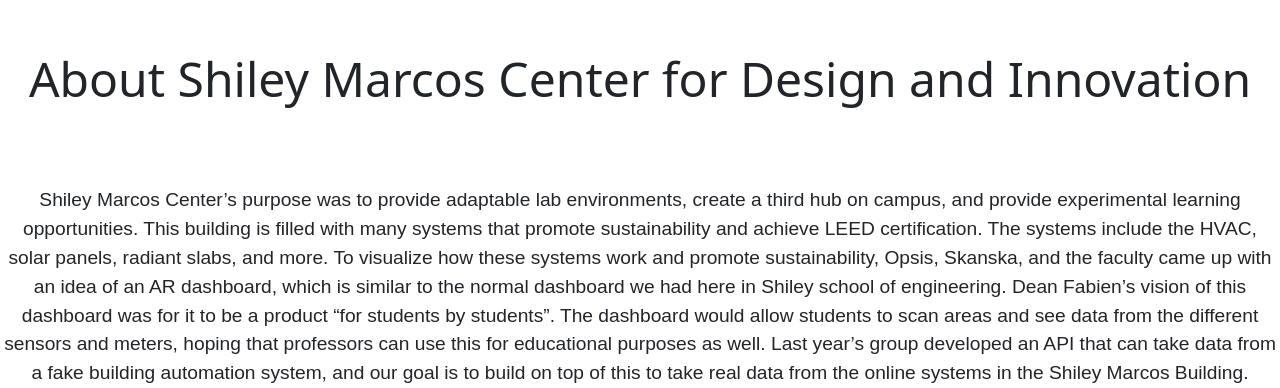
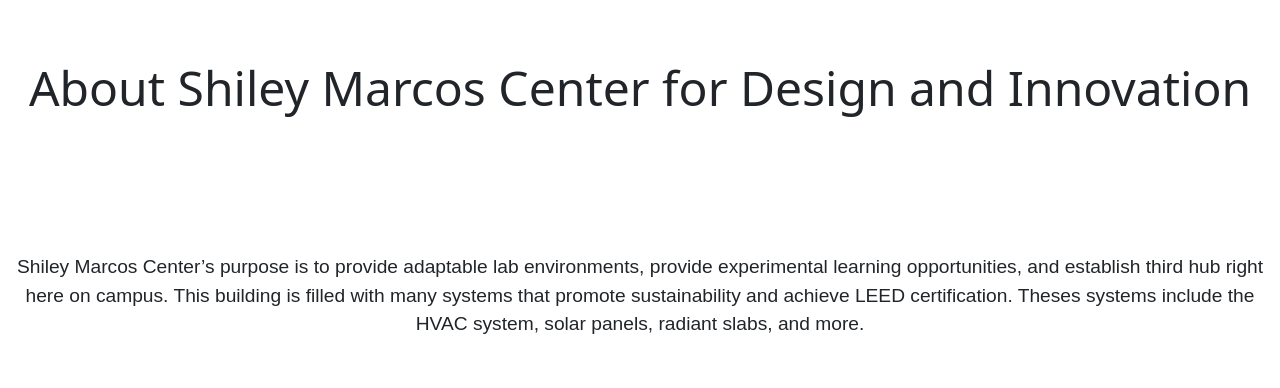
Before and after one commit to leeh24/ar_leed_stories_client, a React (Create React App) app: page / in a window 1280 px wide. Shown: the part 914-1302 px from the top of the page. Built offline with nearby package versions, Linux system fonts and the light colour scheme.

Commit message:
changed some extra issues

```diff
--- a/src/views/HomePage.js
+++ b/src/views/HomePage.js
@@ -26,9 +26,8 @@
                         </div>
                     </div>
                     <div class="bottom-container">
-                    <div class="containerText">Shiley Marcos Center’s purpose was to provide adaptable lab environments, create a third hub on campus, and provide experimental learning opportunities. This building is filled with many systems that promote sustainability and achieve LEED certification. The systems include the HVAC, solar panels, radiant slabs, and more.
-                        To visualize how these systems work and promote sustainability, Opsis, Skanska, and the faculty came up with an idea of an AR dashboard, which is similar to the normal dashboard we had here in Shiley school of engineering. Dean Fabien’s vision of this dashboard was for it to be a product “for students by students”. The dashboard would allow students to scan areas and see data from the different sensors and meters, hoping that professors can use this for educational purposes as well. Last year’s group developed an API that can take data from a fake building automation system, and our goal is to build on top of this to take real data from the online systems in the Shiley Marcos Building.
-                        </div>
+                    <div class="containerText">Shiley Marcos Center’s purpose is to provide adaptable lab environments, provide experimental learning opportunities, and establish third hub right here on campus. This building is filled with many systems that promote sustainability and achieve LEED certification. Theses systems include the HVAC system, solar panels, radiant slabs, and more.
+                                </div>
                     </div>
                 </div>
 
```
